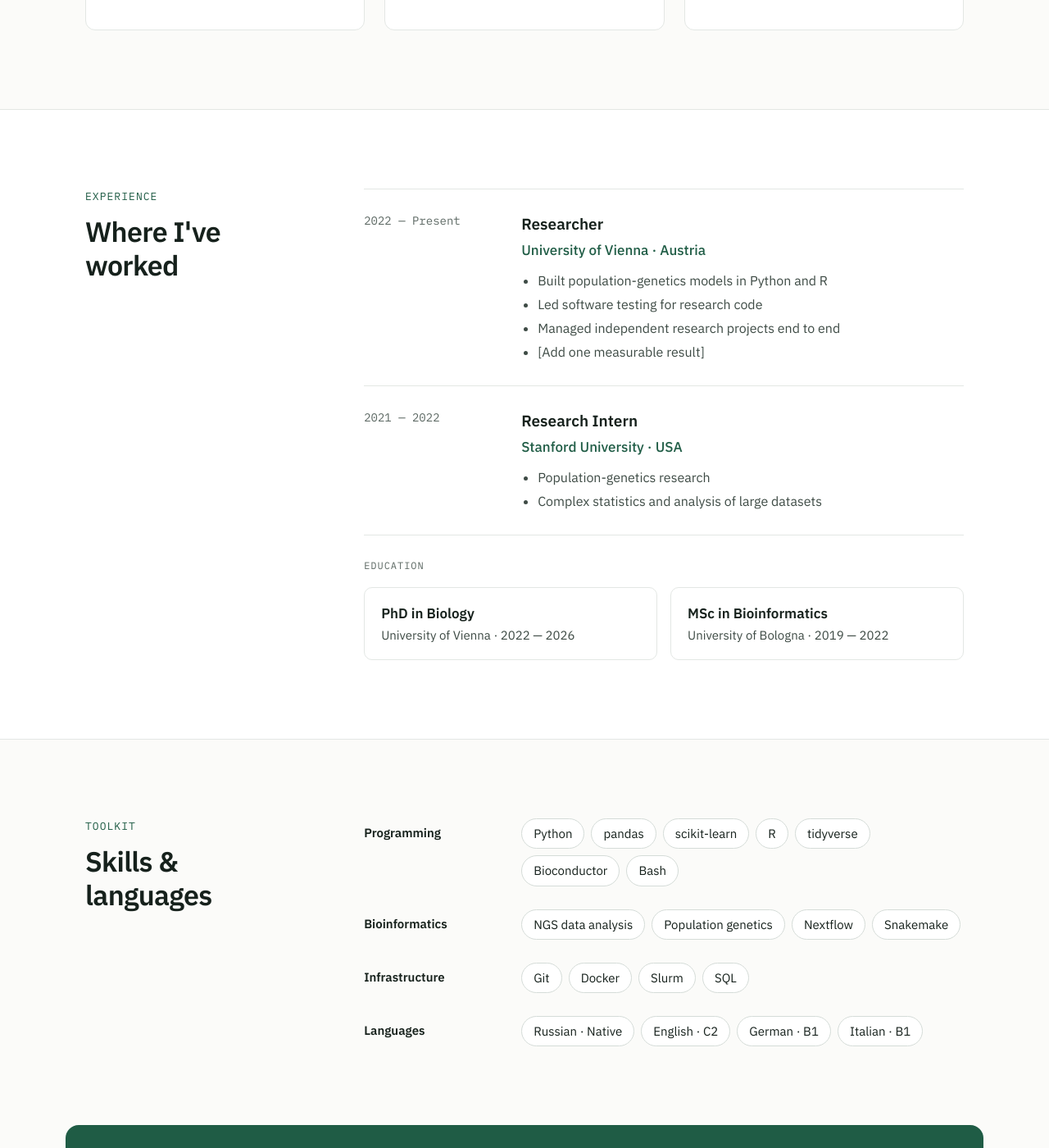
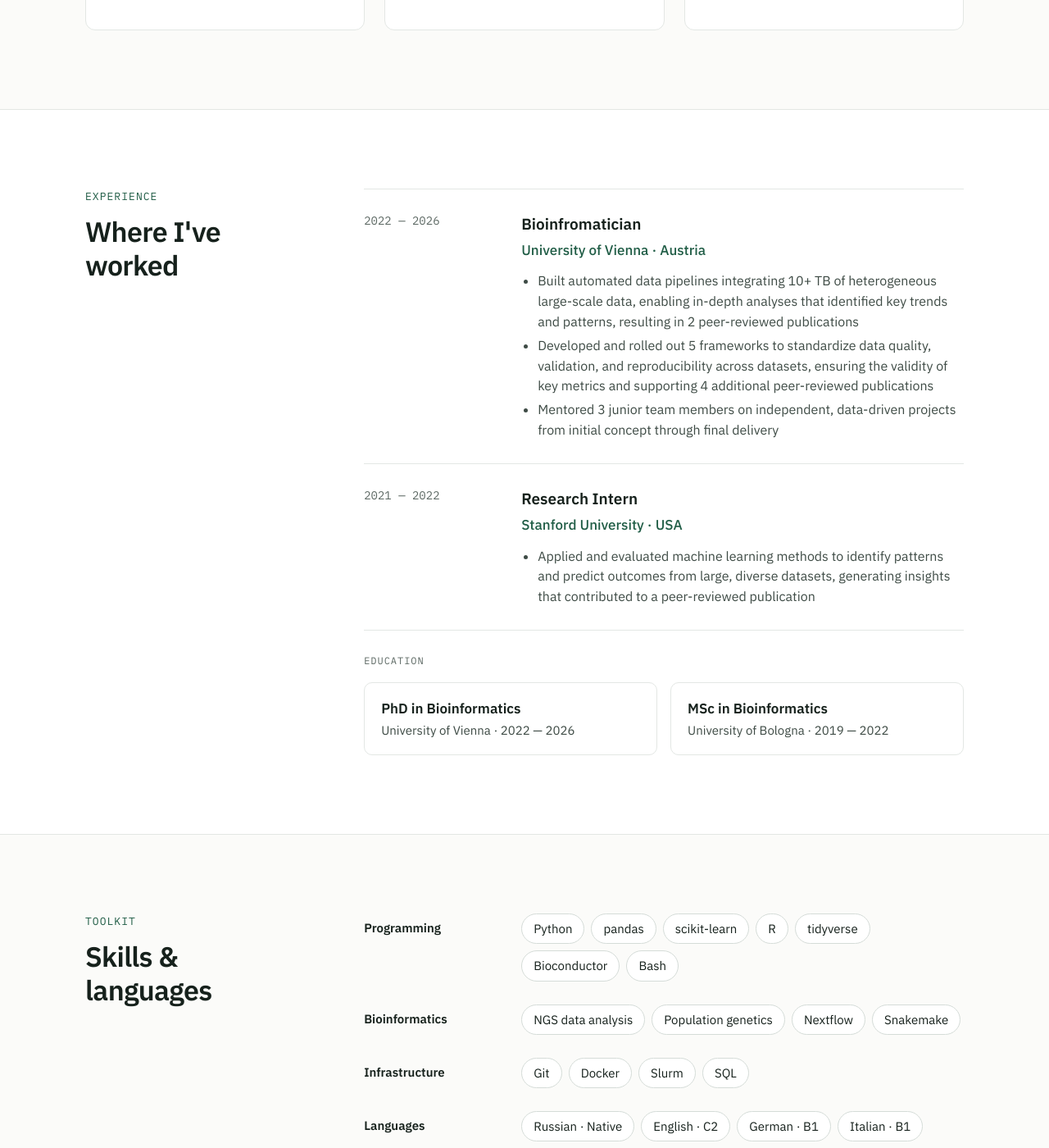
Before and after one commit to Rymbekova/rymbekova.github.io, a Jekyll site: the page built from index.html, in a window 1280 px wide and 1400 px high, scrolled down 1817 px. Shown: the whole window at 82% size. Built offline with Jekyll 4.4.1, drawn with Linux system fonts in a browser that asks for light colours.

Commit message:
Update experience.yml

```diff
--- a/_data/experience.yml
+++ b/_data/experience.yml
@@ -1,22 +1,20 @@
 jobs:
-  - role: Researcher
+  - role: Bioinfromatician
     org: University of Vienna · Austria
-    dates: 2022 — Present
+    dates: 2022 — 2026
     points:
-      - Built population-genetics models in Python and R
-      - Led software testing for research code
-      - Managed independent research projects end to end
-      - "[Add one measurable result]"
+      - Built automated data pipelines integrating 10+ TB of heterogeneous large-scale data, enabling in-depth analyses that identified key trends and patterns, resulting in 2 peer-reviewed publications
+      - Developed and rolled out 5 frameworks to standardize data quality, validation, and reproducibility across datasets, ensuring the validity of key metrics and supporting 4 additional peer-reviewed publications
+      - Mentored 3 junior team members on independent, data-driven projects from initial concept through final delivery
 
   - role: Research Intern
     org: Stanford University · USA
     dates: 2021 — 2022
     points:
-      - Population-genetics research
-      - Complex statistics and analysis of large datasets
+      - Applied and evaluated machine learning methods to identify patterns and predict outcomes from large, diverse datasets, generating insights that contributed to a peer-reviewed publication
 
 education:
-  - degree: PhD in Biology
+  - degree: PhD in Bioinformatics
     school: University of Vienna
     dates: 2022 — 2026
   - degree: MSc in Bioinformatics
```
